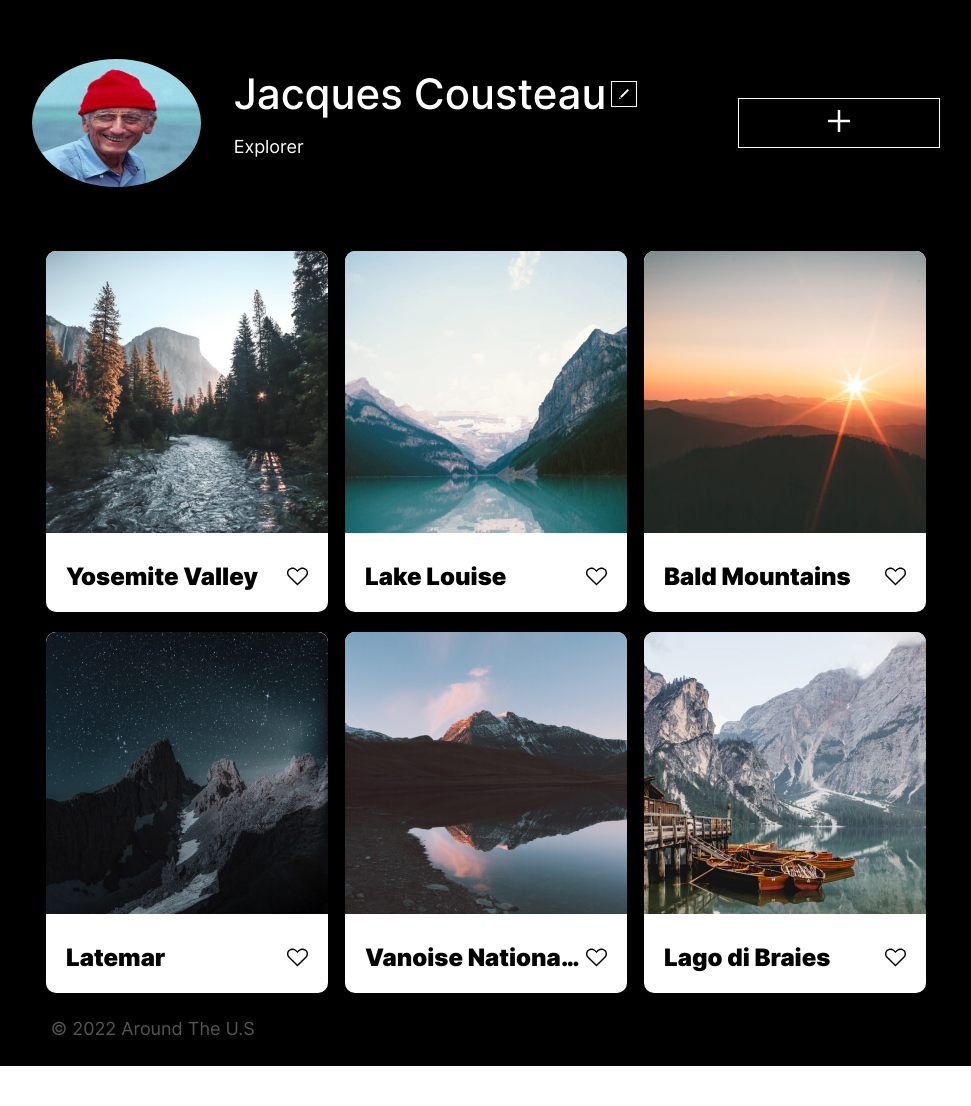
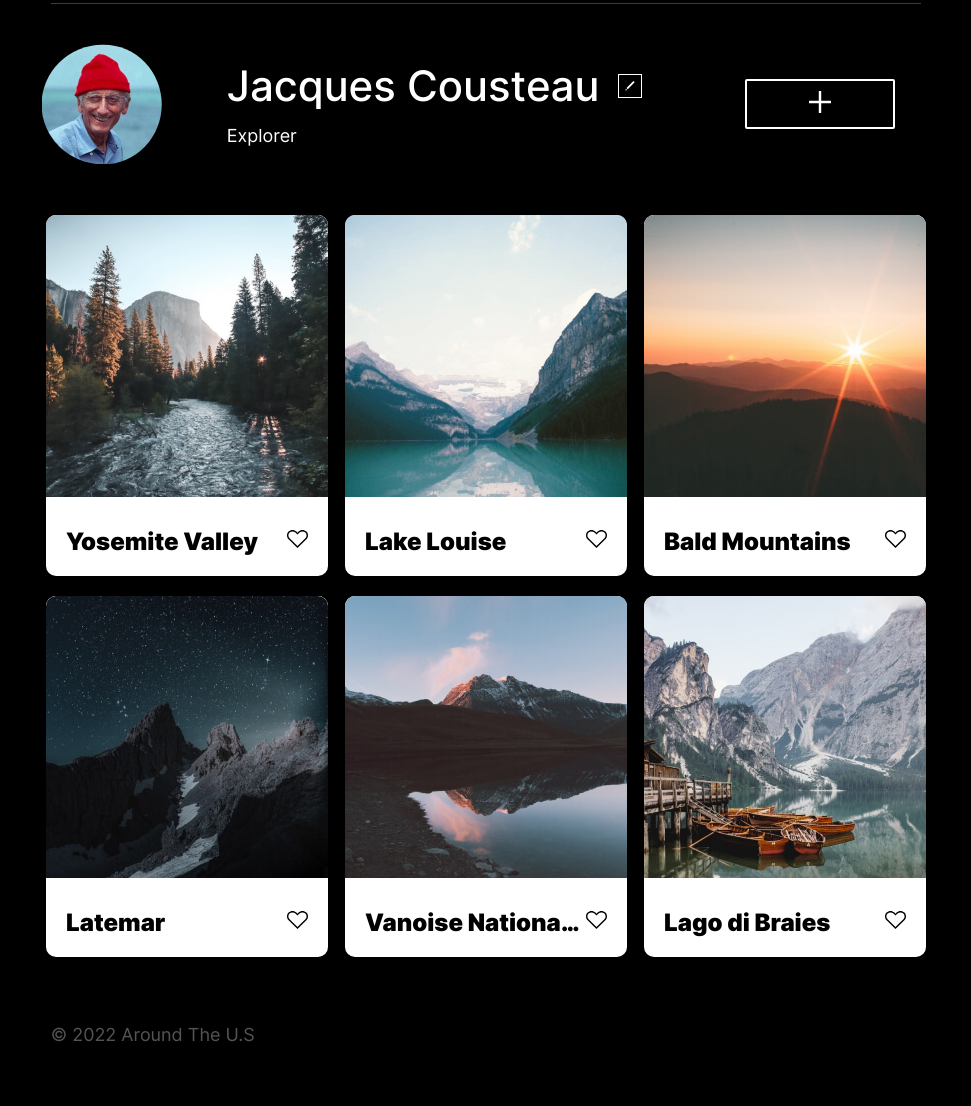
Before and after one commit to razanashhab/se_project_aroundtheus, a plain HTML site: page index.html in a window 1280 px wide. Shown: the part 120-1226 px from the top of the page, without its empty margins (154-1125 px from the left). Before the commit the page ends 1186 px from the top, so only its background shows below. Drawn offline with Linux system fonts and the light colour scheme.

Commit message:
commit changes

```diff
--- /dev/null
+++ b/blocks/body.css
@@ -0,0 +1,3 @@
+.body {
+    background-color: #000;
+}
--- a/blocks/card.css
+++ b/blocks/card.css
@@ -1,7 +1,6 @@
 .card {
     background-color: #fff;
     width: 100%;
-    height: 361px;
     border-radius: 10px;
     overflow: hidden;
 }
@@ -20,7 +19,7 @@
 .card__paragraph {
     padding: 0;
     margin: 0;
-    font-family: Inter;
+    font-family: Inter, Arial, sans-serif;
     font-weight: 900;
     font-size: 24px;
     line-height: 29.05px;
@@ -29,6 +28,12 @@
     overflow: hidden;
 }
 
-.card__icon:hover {
+.card__button {
+    padding: 0;
+    border: 0;
+    background-color: #fff;
+}
+
+.card__button:hover {
     opacity: 0.5;
 }
--- a/blocks/element.css
+++ b/blocks/element.css
@@ -7,18 +7,16 @@
     row-gap: 20px;
 }
 
-@media screen and (min-width: 611px) and (max-width: 900px) {
+@media screen and (min-width: 628px) and (max-width: 900px) {
     .element {
         grid-template-columns: 282px 282px;
         grid-template-rows: repeat(3, 361px);
-        justify-content: center;
     }
 }
 
-@media screen and (min-width: 320px) and (max-width: 610px) {
+@media screen and (min-width: 320px) and (max-width: 627px) {
     .element {
         grid-template-columns: 282px;
         grid-template-rows: repeat(6, 361px);
-        justify-content: center;
     }
 }
--- a/blocks/footer.css
+++ b/blocks/footer.css
@@ -2,14 +2,13 @@
     box-sizing: border-box;
     max-width: 68%;
     margin: 0 auto;
-    padding-top: 2%;
-    padding-bottom: 2%;
+    padding-top: 67px;
+    padding-bottom: 60px;
 }
 
 .footer__copyright {
     margin: 0;
     padding: 0;
-    max-width: 318px;
     color: #545454;
     font-family: Inter;
     font-weight: 400;
@@ -17,7 +16,7 @@
     line-height: 1.21;
 }
 
-@media screen and (min-width: 611px) and (max-width: 900px) {
+@media screen and (min-width: 628px) and (max-width: 900px) {
     .footer {
         max-width: 90%;
         padding-top: 5%;
@@ -25,14 +24,12 @@
     }
 }
 
-@media screen and (min-width: 320px) and (max-width: 610px) {
+@media screen and (min-width: 320px) and (max-width: 627px) {
     .footer {
         max-width: 100%;
-        padding-top: 7%;
-        padding-bottom: 7%;
+        padding: 48px 16px 36px 16px;
     }
     .footer__copyright {
-        height: 14px;
         max-width: 288px;
         font-size: 14px;
     }
--- a/blocks/logo.css
+++ b/blocks/logo.css
@@ -4,7 +4,7 @@
     padding: 0;
 }
 
-@media screen and (min-width: 320px) and (max-width: 610px) {
+@media screen and (min-width: 320px) and (max-width: 627px) {
     .logo {
         max-width: 126px;
         max-height: 24px;
--- a/blocks/profile.css
+++ b/blocks/profile.css
@@ -3,25 +3,26 @@
     display: grid;
     grid-template-columns: 1fr 2fr 0.5fr 1fr;
     grid-template-areas: "image info . button";
-    padding-top: 5%;
-    padding-bottom: 5%;
+    padding-top: 36.25px;
+    padding-bottom: 47.25px;
 }
 
 .profile__image {
-    width: 168.75px;
-    height: 127.5px;
     border-radius: 50%;
-    align-self: center;
+    width: 120px;
+    height: 120px;
+    padding: 3.75px 26.25px 3.75px 22.5px;
     grid-area: image;
 }
 
 .profile__info {
-    width: 85%;
+    width: 100%;
     display: flex;
     flex-direction: column;
     justify-content: center;
     align-items: flex-start;
     grid-area: info;
+    column-gap: 18px;
 }
 
 .profile__info-wrapper {
@@ -29,7 +30,8 @@
     flex-direction: row;
     justify-content: center;
     align-items: center;
-    column-gap: 5px;
+    column-gap: 18px;
+    width: 100%;
 }
 
 .profile__name {
@@ -37,95 +39,112 @@
     margin: 0;
     color: #fff;
     max-width: 373px;
-    white-space: nowrap;
-    font-family: "Inter";
+    font-family: "Inter", Arial, sans-serif;
     font-weight: 500;
     font-size: 42px;
     line-height: 1.14;
+    text-overflow: ellipsis;
+    white-space: nowrap;
+    overflow: hidden;
+}
+
+.profile__edit {
+    align-self: center;
+    background-color: rgb(0, 0, 0);
+    border: 1px solid #fff;
+    width: 24px;
+    height: 24px;
+    padding: 0;
 }
 
 .profile__icon {
-    max-width: 10px;
-    max-height: 10px;
-    padding: 7px;
-    border: 1px solid #fff;
+    width: 10px;
+    height: 10px;
+    padding: 6px;
 }
 
-.profile__icon:hover {
-    opacity: 0.5;
+.profile__edit:hover {
+    opacity: 0.6;
 }
 
 .profile__description {
     color: #fff;
-    font-family: "Inter";
+    font-family: "Inter", Arial, sans-serif;
     font-weight: 400;
     font-size: 18px;
     line-height: 1.21;
+    margin: 16px 0 0 0;
+    text-overflow: ellipsis;
+    white-space: nowrap;
+    overflow: hidden;
 }
 
-.profile__Add-button {
-    border: 1px solid #fff;
+.profile__add-button {
+    border: 2px solid #fff;
     height: 50px;
-    background-color: #000;
+    background-color: rgba(0, 0, 0, 0);
     grid-area: button;
     align-self: center;
-    min-width: 85%;
+    width: 150px;
+    border-radius: 2px;
 }
 
-.profile__Add-button:hover {
-    opacity: 0.5;
+.profile__add-button:hover {
+    opacity: 0.8;
 }
 
-@media screen and (min-width: 611px) and (max-width: 900px) {
+@media screen and (min-width: 628px) and (max-width: 900px) {
     .profile {
         grid-template-columns: 1fr 2fr 1fr;
         grid-template-rows: auto;
         grid-template-areas: "image info button";
     }
-    .profile_wrapper {
-        display: flex;
-        flex-direction: row;
-        justify-content: flex-start;
-    }
     .profile__name {
         width: 250px;
-        height: 30px;
         font-size: 28px;
         line-height: 1.21;
     }
 }
 
-@media screen and (min-width: 320px) and (max-width: 610px) {
+@media screen and (min-width: 320px) and (max-width: 627px) {
     .profile {
-        min-width: 320;
+        max-width: 320px;
         margin: 0;
         display: flex;
         flex-direction: column;
         justify-content: space-between;
         align-items: center;
-        row-gap: 10px;
+        padding-top: 38.25px;
+        padding-bottom: 36px;
     }
-    .profile_wrapper {
-        display: flex;
-        flex-direction: column;
-        justify-content: center;
+    .profile__image {
+        margin-bottom: 30px;
     }
     .profile__name {
         width: 196px;
-        height: 22px;
         font-size: 22px;
         line-height: 1.21;
     }
     .profile__info {
         align-items: center;
+        margin-bottom: 36px;
+    }
+    .profile__info-wrapper {
+        column-gap: 10px;
+    }
+    .profile__edit {
+        max-width: 18px;
+        max-height: 18px;
     }
     .profile__icon {
         width: 7.5px;
         height: 7.49px;
         padding: 5.25px;
-        border: 1px solid #fff;
     }
-    .profile__Add-button {
-        width: 100%;
+    .profile__description {
+        font-size: 14px;
+    }
+    .profile__add-button {
+        width: 282px;
     }
 }
--- a/index.html
+++ b/index.html
@@ -12,7 +12,7 @@
     <link href="favicon.ico" rel="icon" />
 </head>
 
-<body>
+<body class="body">
     <div class="page">
         <header class="header">
             <img src="./images/logo.svg" alt="Logo" class="logo" />
@@ -22,56 +22,98 @@
                 <img class="profile__image" src="./images/jacques-cousteau.jpg" alt="profile image" />
                 <div class="profile__info">
                     <div class="profile__info-wrapper">
-                        <p class="profile__name">Jacques Cousteau</p>
-                        <img class="profile__icon" src="./images/edit-profile.png" alt="edit icon" />
+                        <h1 class="profile__name">Jacques Cousteau</h1>
+                        <button type="button" class="profile__edit" aria-label="edit button">
+                <img
+                  class="profile__icon"
+                  src="./images/edit-profile.svg"
+                  alt="edit icon"
+                />
+              </button>
                     </div>
                     <p class="profile__description">Explorer</p>
                 </div>
-                <button class="profile__Add-button">
-            <img src="./images/plus.png" alt="image of plus icon" />
+                <button type="button" class="profile__add-button" aria-label="add button">
+            <img src="./images/plus.svg" alt="image of plus icon" />
           </button>
             </section>
             <section class="element">
-                <div class="element-card card">
+                <div class="element__card card">
                     <img class="card__image" src="./images/yosemite-valley.jpg" alt="image of yosemite valley" />
                     <div class="card__info">
-                        <p class="card__paragraph">Yosemite Valley</p>
-                        <img class="card__icon" src="./images/heart.svg" alt="image of heart" />
+                        <h2 class="card__paragraph">Yosemite Valley</h2>
+                        <button type="button" class="card__button" aria-label="like button">
+                <img
+                  class="card__icon"
+                  src="./images/heart.svg"
+                  alt="image of heart"
+                />
+              </button>
                     </div>
                 </div>
-                <div class="element-card card">
+                <div class="element__card card">
                     <img class="card__image" src="./images/lake-louise.png" alt="image of lake louise" />
                     <div class="card__info">
-                        <p class="card__paragraph">Lake Louise</p>
-                        <img class="card__icon" src="./images/heart.svg" alt="image of heart" />
+                        <h2 class="card__paragraph">Lake Louise</h2>
+                        <button type="button" class="card__button" aria-label="like button">
+                <img
+                  class="card__icon"
+                  src="./images/heart.svg"
+                  alt="image of heart"
+                />
+              </button>
                     </div>
                 </div>
-                <div class="element-card card">
+                <div class="element__card card">
                     <img class="card__image" src="./images/bald-mountains.jpg" alt="image of bald mountains" />
                     <div class="card__info">
-                        <p class="card__paragraph">Bald Mountains</p>
-                        <img class="card__icon" src="./images/heart.svg" alt="image of heart" />
+                        <h2 class="card__paragraph">Bald Mountains</h2>
+                        <button type="button" class="card__button" aria-label="like button">
+                <img
+                  class="card__icon"
+                  src="./images/heart.svg"
+                  alt="image of heart"
+                />
+              </button>
                     </div>
                 </div>
-                <div class="element-card card">
+                <div class="element__card card">
                     <img class="card__image" src="./images/latemar.jpg" alt="image of latemar" />
                     <div class="card__info">
-                        <p class="card__paragraph">Latemar</p>
-                        <img class="card__icon" src="./images/heart.svg" alt="image of heart" />
+                        <h2 class="card__paragraph">Latemar</h2>
+                        <button type="button" class="card__button" aria-label="like button">
+                <img
+                  class="card__icon"
+                  src="./images/heart.svg"
+                  alt="image of heart"
+                />
+              </button>
                     </div>
                 </div>
-                <div class="element-card card">
+                <div class="element__card card">
                     <img class="card__image" src="./images/vanoise-national-park.jpg" alt="image of vanoise national park" />
                     <div class="card__info">
-                        <p class="card__paragraph">Vanoise National Park</p>
-                        <img class="card__icon" src="./images/heart.svg" alt="image of heart" />
+                        <h2 class="card__paragraph">Vanoise National Park</h2>
+                        <button type="button" class="card__button" aria-label="like button">
+                <img
+                  class="card__icon"
+                  src="./images/heart.svg"
+                  alt="image of heart"
+                />
+              </button>
                     </div>
                 </div>
-                <div class="element-card card">
+                <div class="element__card card">
                     <img class="card__image" src="./images/lago-di-braies.jpg" alt="image of lago di braies" />
                     <div class="card__info">
-                        <p class="card__paragraph">Lago di Braies</p>
-                        <img class="card__icon" src="./images/heart.svg" alt="image of heart" />
+                        <h2 class="card__paragraph">Lago di Braies</h2>
+                        <button type="button" class="card__button" aria-label="like button">
+                <img
+                  class="card__icon"
+                  src="./images/heart.svg"
+                  alt="image of heart"
+                />
+              </button>
                     </div>
                 </div>
             </section>
--- a/pages/index.css
+++ b/pages/index.css
@@ -1,4 +1,6 @@
 @import url(./../vendor/normalize.css);
+@import url(./../vendor/font.css);
+@import url(./../blocks/body.css);
 @import url(./../blocks/content.css);
 @import url(./../blocks/page.css);
 @import url(./../blocks/header.css);
@@ -7,26 +9,3 @@
 @import url(./../blocks/element.css);
 @import url(./../blocks/card.css);
 @import url(./../blocks/footer.css);
-@font-face {
-    font-family: "Inter";
-    font-style: normal;
-    font-weight: 400;
-    font-display: swap;
-    src: url(./../fonts/Inter-Regular.woff2) format("woff2"), url(./../fonts/Inter-Regular.woff) format("woff");
-}
-
-@font-face {
-    font-family: "Inter";
-    font-style: normal;
-    font-weight: 500;
-    font-display: swap;
-    src: url(./../fonts/Inter-Medium.woff2) format("woff2"), url(./../fonts/Inter-Medium.woff) format("woff");
-}
-
-@font-face {
-    font-family: "Inter";
-    font-style: normal;
-    font-weight: 900;
-    font-display: swap;
-    src: url(./../fonts/Inter-Black.woff2) format("woff2"), url(./../fonts/Inter-Black.woff) format("woff");
-}
--- /dev/null
+++ b/vendor/font.css
@@ -0,0 +1,23 @@
+@font-face {
+    font-family: "Inter";
+    font-style: normal;
+    font-weight: 400;
+    font-display: swap;
+    src: url(./../fonts/Inter-Regular.woff2) format("woff2"), url(./../fonts/Inter-Regular.woff) format("woff");
+}
+
+@font-face {
+    font-family: "Inter";
+    font-style: normal;
+    font-weight: 500;
+    font-display: swap;
+    src: url(./../fonts/Inter-Medium.woff2) format("woff2"), url(./../fonts/Inter-Medium.woff) format("woff");
+}
+
+@font-face {
+    font-family: "Inter";
+    font-style: normal;
+    font-weight: 900;
+    font-display: swap;
+    src: url(./../fonts/Inter-Black.woff2) format("woff2"), url(./../fonts/Inter-Black.woff) format("woff");
+}
```
Also changed, not shown: blocks/header.css (+8 -7 lines), images/edit-profile.png (deleted), images/edit-profile.svg (added), images/plus.png (deleted), images/plus.svg (added).
